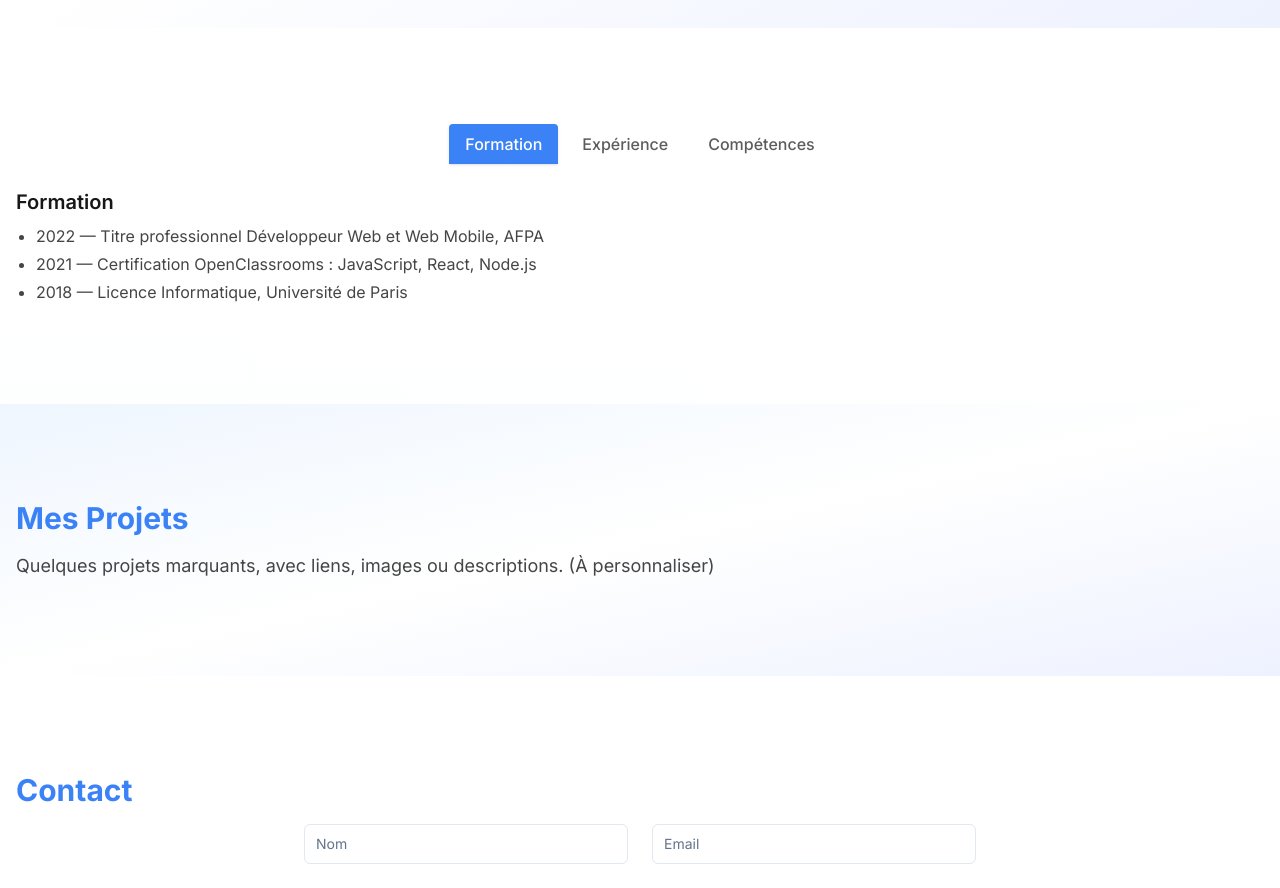
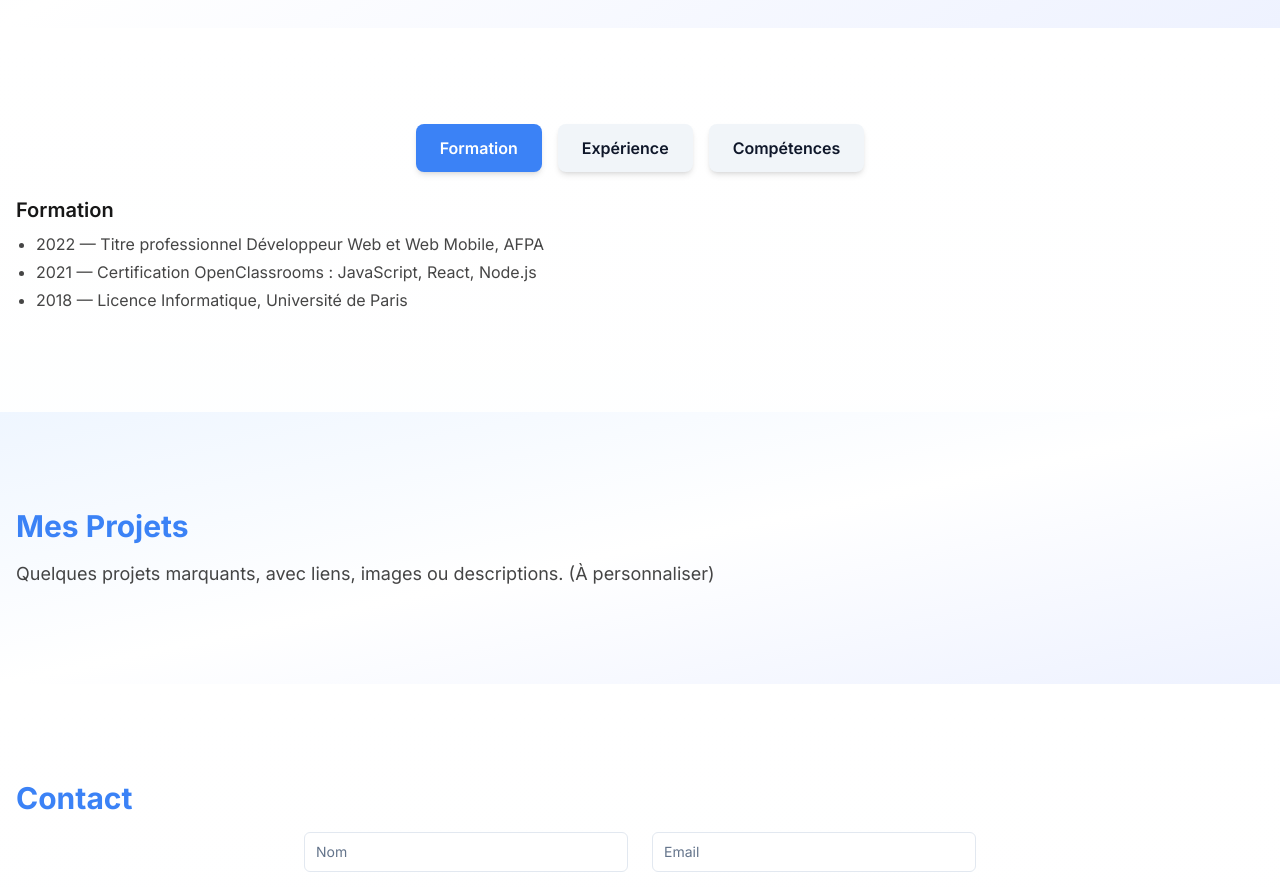
Before and after one commit to tdocarmo/portfolio, a Next.js app: page / in a window 1280 px wide. Shown: the part 800-1688 px from the top of the page. Built offline with nearby package versions, Linux system fonts and the light colour scheme.

Commit message:
style: update ProfilTabs component with improved button styling and spacing for enhanced visual appeal and user interaction

```diff
--- a/src/components/ProfilTabs.tsx
+++ b/src/components/ProfilTabs.tsx
@@ -47,14 +47,14 @@ export function ProfilTabs() {
 
   return (
     <div className="w-full">
-      <div className="flex gap-2 mb-6 justify-center">
+      <div className="flex gap-4 mb-6 justify-center">
         {tabs.map((tab) => (
           <button
             key={tab.id}
-            className={`px-4 py-2 rounded-t transition-colors font-medium text-sm sm:text-base
+            className={`px-6 py-3 text-base font-semibold rounded-lg transition-all duration-300 shadow-md hover:shadow-lg
               ${active === tab.id
-                ? "bg-primary text-background shadow"
-                : "bg-background text-foreground/70 hover:bg-foreground/10"}
+                ? "bg-primary text-primary-foreground hover:bg-primary/90"
+                : "bg-secondary text-secondary-foreground hover:bg-secondary/80"}
             `}
             onClick={() => setActive(tab.id)}
             aria-selected={active === tab.id}
```
